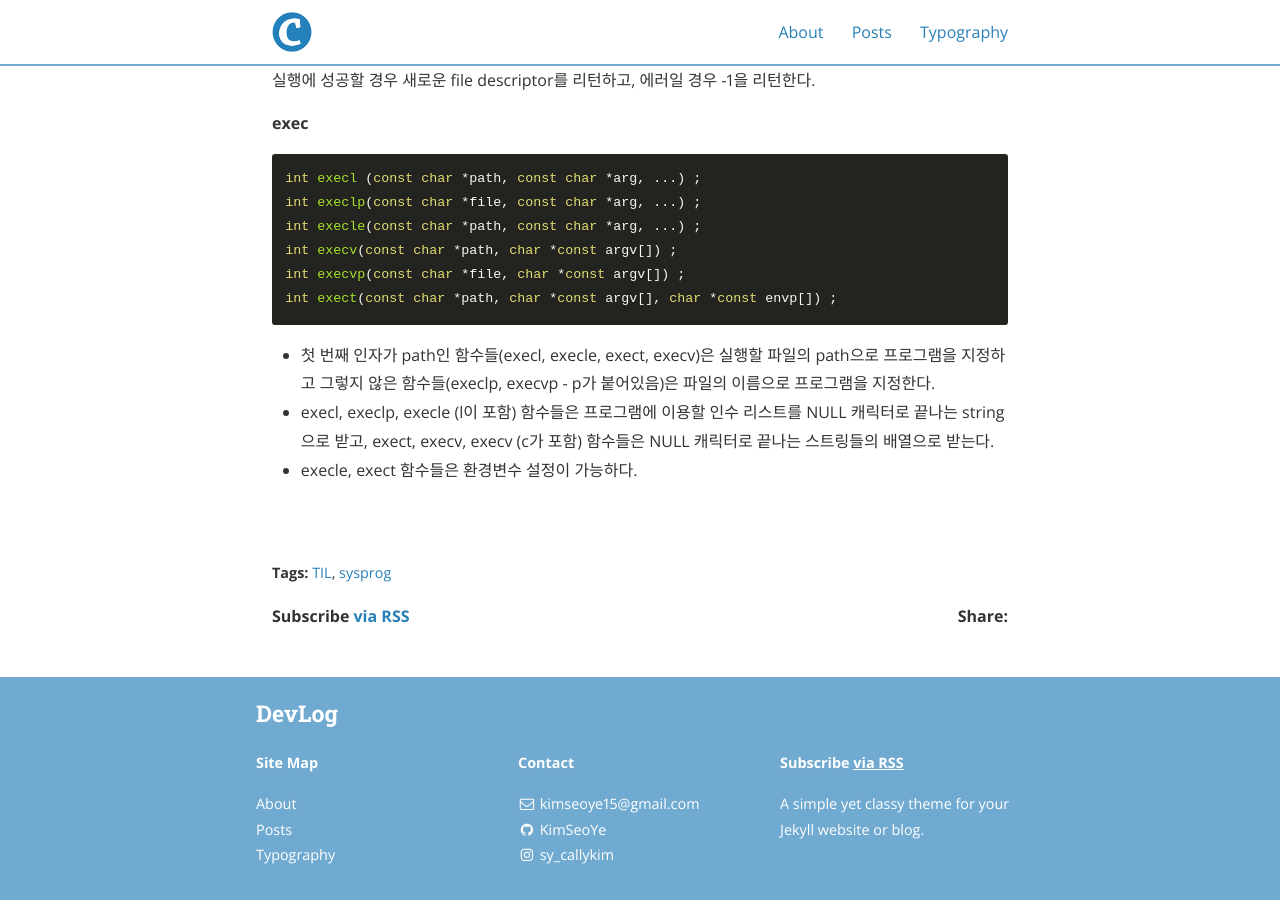
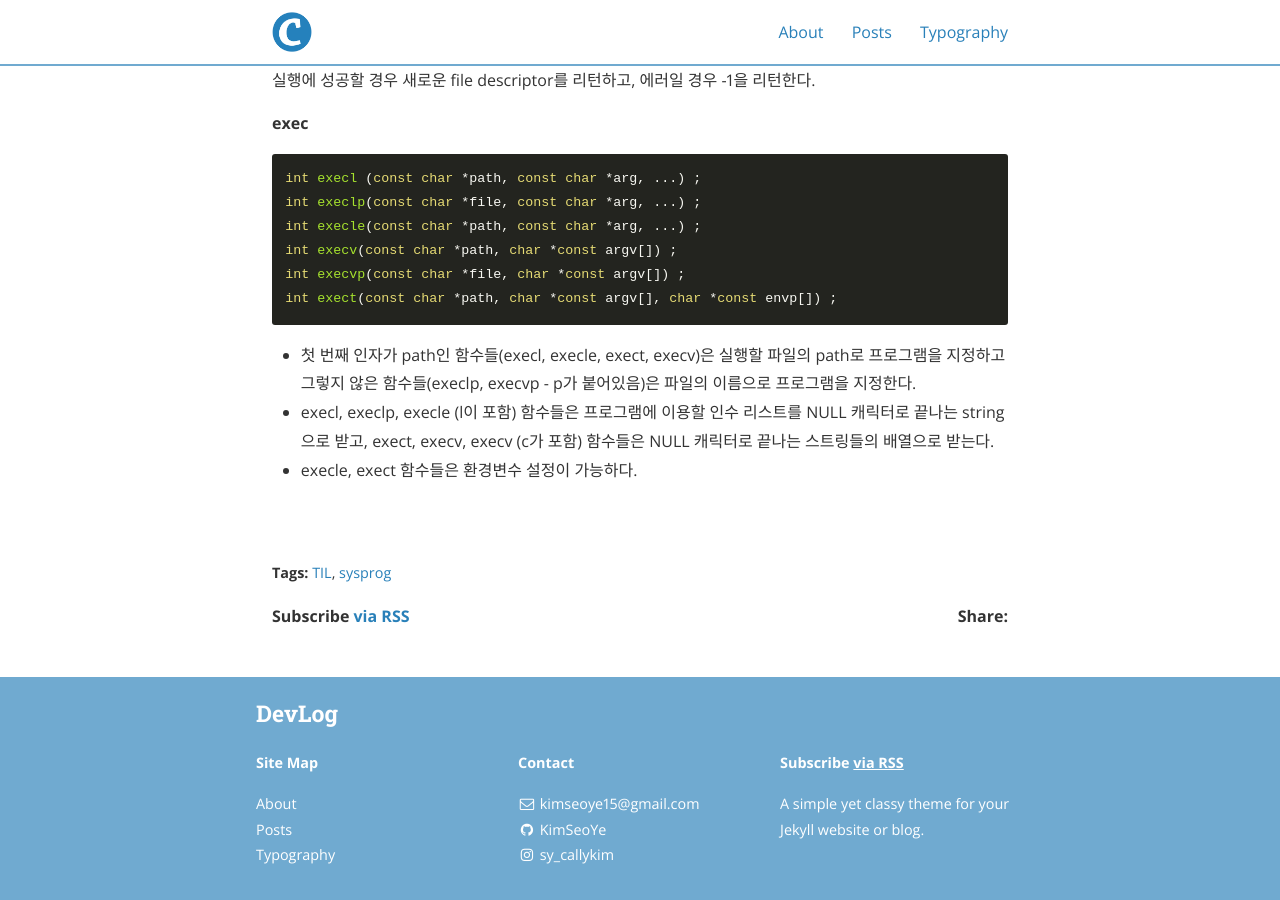
Before and after one commit to KimSeoYe/KimSeoYe.github.io, a Jekyll site: the page built from _posts/2021-07-08-[TIL]-System-Programming-Study-Day-9.md, in a window 1280 px wide and 900 px high, scrolled down 1026 px. Built offline with Jekyll 4.4.1, drawn with Linux system fonts in a browser that asks for light colours; nearby versions of some CDN libraries.

Commit message:
Update 0708 TIL

````diff
--- a/_posts/2021-07-08-[TIL]-System-Programming-Study-Day-9.md
+++ b/_posts/2021-07-08-[TIL]-System-Programming-Study-Day-9.md
@@ -34,7 +34,7 @@ int execv(const char *path, char *const argv[]) ;
 int execvp(const char *file, char *const argv[]) ;
 int exect(const char *path, char *const argv[], char *const envp[]) ;
 ```
-- 첫 번째 인자가 path인 함수들(execl, execle, exect, execv)은 실행할 파일의 path으로 프로그램을 지정하고 그렇지 않은 함수들(execlp, execvp - p가 붙어있음)은 파일의 이름으로 프로그램을 지정한다.
+- 첫 번째 인자가 path인 함수들(execl, execle, exect, execv)은 실행할 파일의 path로 프로그램을 지정하고 그렇지 않은 함수들(execlp, execvp - p가 붙어있음)은 파일의 이름으로 프로그램을 지정한다.
 - execl, execlp, execle (l이 포함) 함수들은 프로그램에 이용할 인수 리스트를 NULL 캐릭터로 끝나는 string으로 받고, exect, execv, execv (c가 포함) 함수들은 NULL 캐릭터로 끝나는 스트링들의 배열으로 받는다.
 - execle, exect 함수들은 환경변수 설정이 가능하다.
 
````
